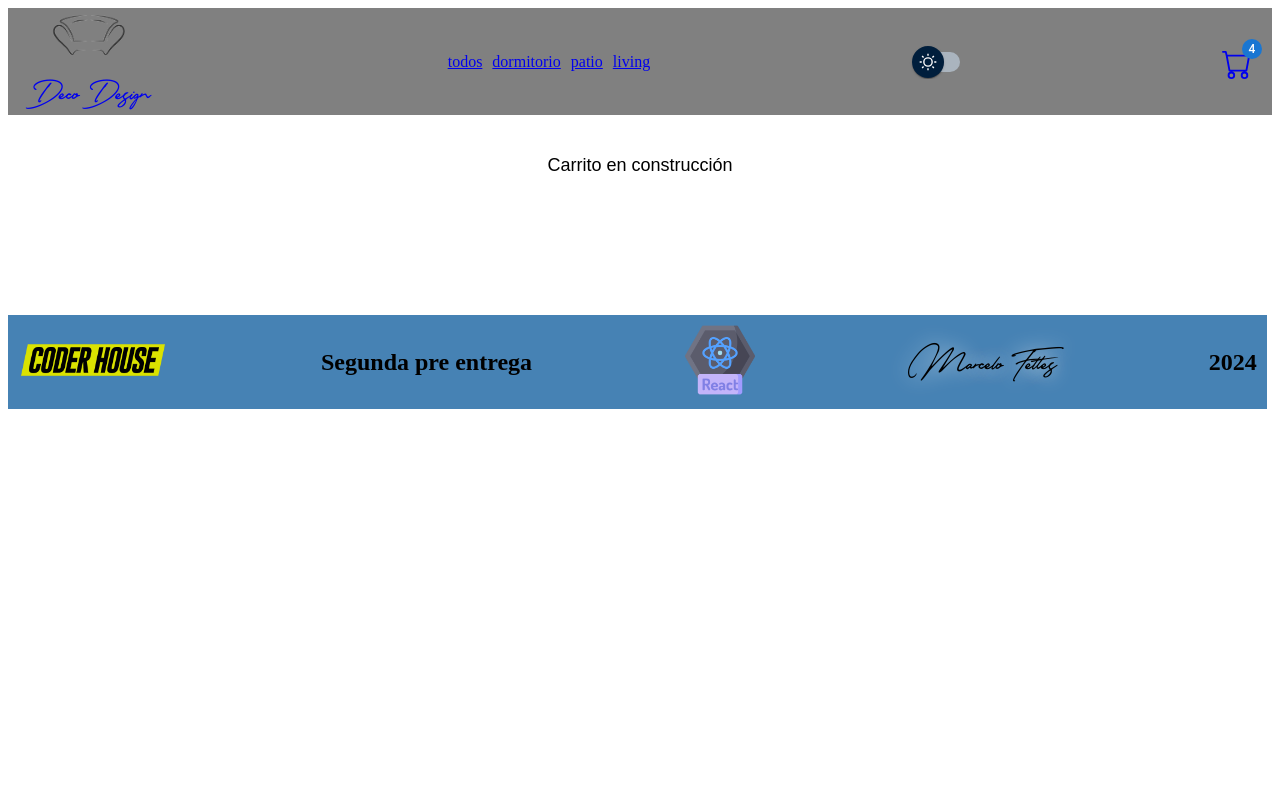
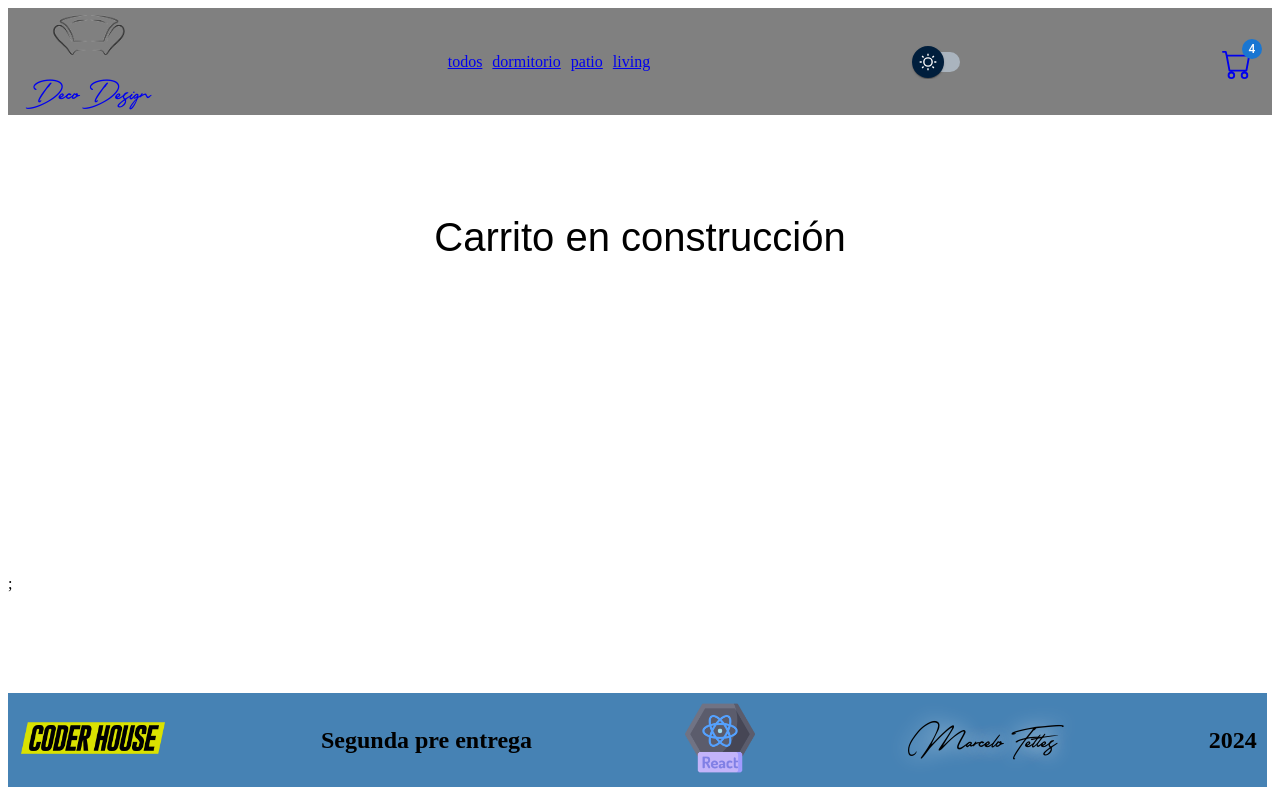
Before and after one commit to Marcelo-Code/PreEntrega2-Feltes, a React (Vite) app: page /cart in a window 1280 px wide. Built offline with nearby package versions, Linux system fonts and the light colour scheme.

Commit message:
first commit

```diff
--- a/src/components/common/cardProduct/cardProduct.css
+++ b/src/components/common/cardProduct/cardProduct.css
@@ -1,7 +1,7 @@
 .productCard {
+  margin: 30px auto;
   width: 250px;
   text-align: center;
-  margin: 10px;
   box-shadow: 0 0 20px black;
   border-radius: 5px;
   padding: 10px;
--- a/src/components/layout/navbar/Navbar.jsx
+++ b/src/components/layout/navbar/Navbar.jsx
@@ -15,7 +15,6 @@ export const Navbar = () => {
 
   return (
     <div className={darkMode ? "lightNavBar" : "darkNavbar"}>
-      {/* para navegar de manera dinámica por nuestro sitio usamos el componente Link */}
       <Link className="logoEmpresa" to="/">
         <table>
           <tbody>
--- a/src/components/pages/cart/CartContainer.jsx
+++ b/src/components/pages/cart/CartContainer.jsx
@@ -1,7 +1,11 @@
 import "./cart.css";
 
 const CartContainer = () => {
-  return <div className="cartMessage">Carrito en construcción</div>;
+  return (
+    <>
+      <div className="cartMessage">Carrito en construcción</div>;
+    </>
+  );
 };
 
 export default CartContainer;
--- a/src/components/pages/cart/cart.css
+++ b/src/components/pages/cart/cart.css
@@ -1,6 +1,7 @@
 .cartMessage {
+  margin-top: 100px;
   text-align: center;
-  font-size: large;
+  font-size: 40px;
   font-family: Arial, Helvetica, sans-serif;
-  line-height: 100px;
+  height: 45vh;
 }
```
Also changed, not shown: 1 other file (tests, documents, lock files or other folders).
